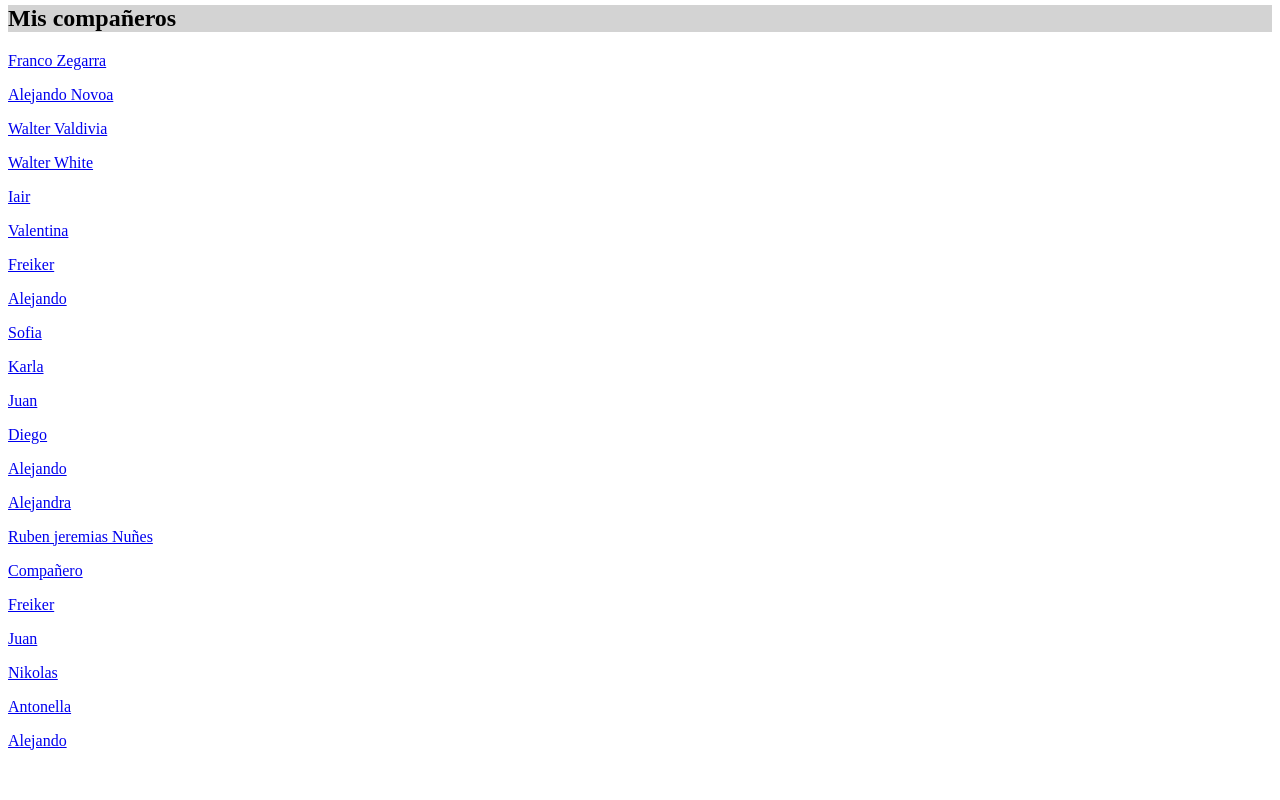
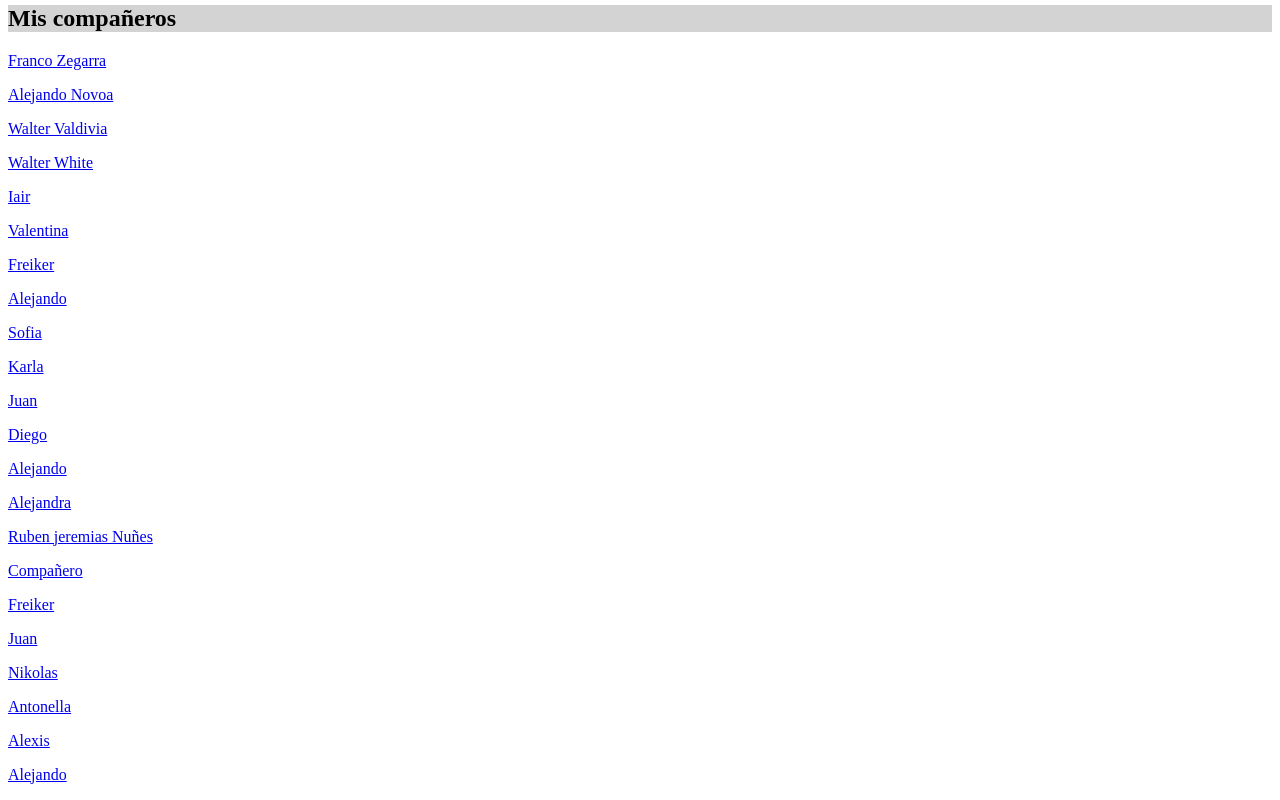
Before and after one commit to SantiagoSalasSotillo/SantiagoSalasSotillo.github.io, a plain HTML site: page index.html in a window 1280 px wide. Shown: the part 306-1106 px from the top of the page. Before the commit the page ends 1072 px from the top, so only its background shows below. Drawn offline with Linux system fonts and the light colour scheme.

Commit message:
Update index.html

```diff
--- a/index.html
+++ b/index.html
@@ -47,6 +47,7 @@
 <p><a href="https://juanpalo1.github.io/">Juan</a></p>
 <p><a href="http://nikolaszm.github.io/">Nikolas</a></p>
 <p><a href="https://antonellalakreshamunizbarreto.000webhostapp.com/">Antonella</a></p>
+<p><a href="https://alexisespinozavillanueva.netlify.app/">Alexis</a></p>
 
 
 
```
